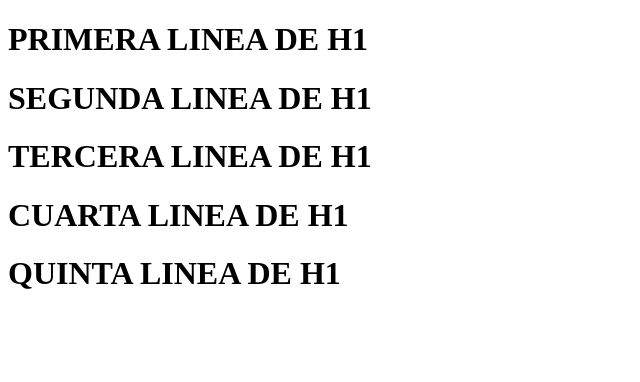
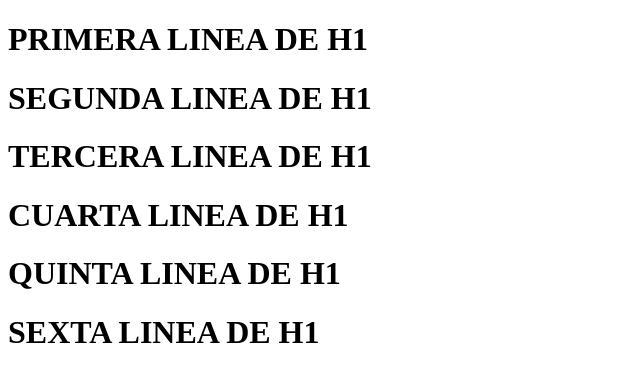
Before and after one commit to jsttor/BuenasPracticasDeDesarrollo, a plain HTML site: page index.html in a window 1280 px wide. Shown: the whole page, without its empty margins (0-640 px from the left). Drawn offline with Linux system fonts and the light colour scheme.

Commit message:
Hola me llamo flint

```diff
--- a/index.html
+++ b/index.html
@@ -11,6 +11,7 @@
     <h1>TERCERA LINEA DE H1</h1>
     <h1>CUARTA LINEA DE H1</h1>
     <h1>QUINTA LINEA DE H1</h1>
+    <h1>SEXTA LINEA DE H1</h1>
 
 
 </body>
```
